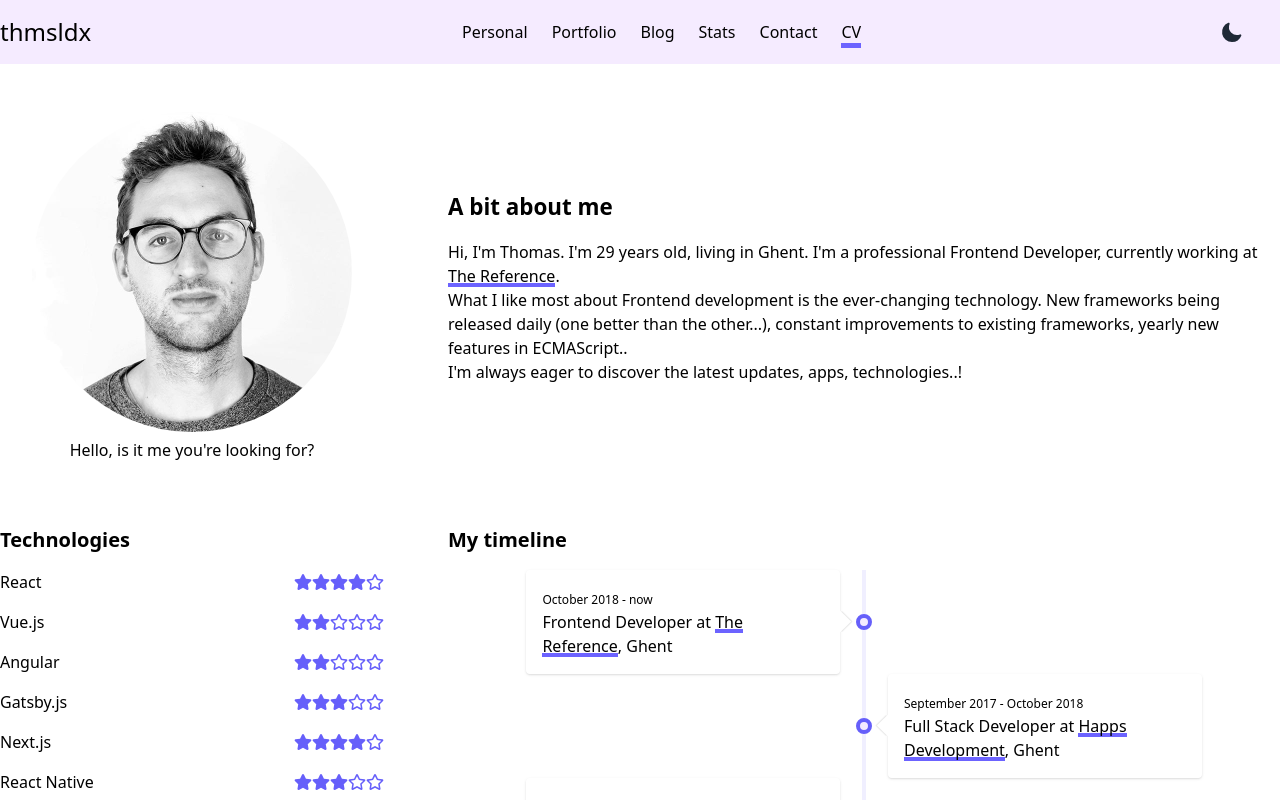
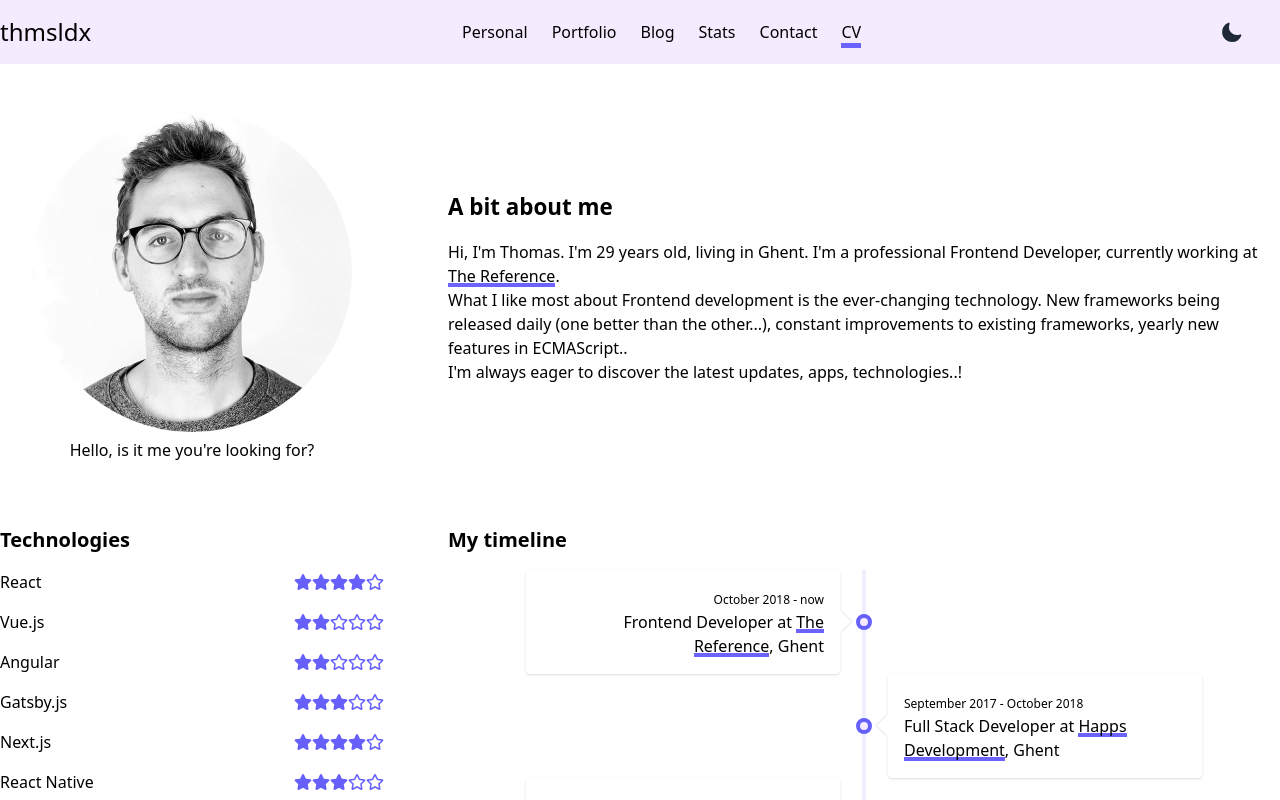
Before and after one commit to thomasledoux1/website-thomas, a Next.js app: page /cv in a window 1280 px wide. Shown: the top 800 px of the page. Built offline with nearby package versions, Linux system fonts and the light colour scheme.

Commit message:
Code cleanup

```diff
--- a/components/Contact.js
+++ b/components/Contact.js
@@ -31,7 +31,7 @@
 
   return (
     <>
-      <div className="p-6 flex justify-center flex-col items-center">
+      <div className="p-6">
         <Image
           alt="Illustration of man sitting on a block"
           src="/contact.svg"
--- a/components/TimelineItem.js
+++ b/components/TimelineItem.js
@@ -6,7 +6,7 @@
     >
       <div
         href={url}
-        className="rounded sm:max-w-80 shadow dark:bg-darkgrey p-4 relative"
+        className="rounded sm:max-w-[80%] shadow dark:bg-darkgrey p-4 relative"
       >
         {children}
         <span
--- a/package.json
+++ b/package.json
@@ -12,7 +12,6 @@
   "author": "",
   "license": "ISC",
   "dependencies": {
-    "@fortawesome/fontawesome-svg-core": "^1.2.35",
     "@fortawesome/free-brands-svg-icons": "^5.15.3",
     "@fortawesome/free-regular-svg-icons": "^5.15.3",
     "@fortawesome/free-solid-svg-icons": "^5.15.3",
@@ -23,9 +22,7 @@
     "next-themes": "^0.0.12",
     "react": "^17.0.2",
     "react-dom": "^17.0.2",
-    "smoothscroll-polyfill": "^0.4.4",
-    "strava-v3": "^2.0.9",
-    "swr": "^0.4.2"
+    "smoothscroll-polyfill": "^0.4.4"
   },
   "devDependencies": {
     "autoprefixer": "^10.2.5",
--- a/pages/_document.js
+++ b/pages/_document.js
@@ -39,10 +39,7 @@
             property="og:title"
             content="Thomas Ledoux, Frontend Developer from Ghent"
           />
-          <meta
-            property="og:image"
-            content="https://res.cloudinary.com/dzrea5zhv/image/upload/w_300/v1583171588/me_qvrwky.jpg"
-          />
+          <meta property="og:image" content="/me.jpg" />
           <meta
             name="keywords"
             content="HTML, CSS, JavaScript, Frontend, Ghent, Thomas, Ledoux"
--- a/tailwind.config.js
+++ b/tailwind.config.js
@@ -1,42 +1,22 @@
 module.exports = {
+  mode: 'jit',
   purge: ['./pages/*.js', './components/*.js'],
   darkMode: 'class',
   theme: {
-    rotate: {
-      0: '0',
-      135: '135deg',
-      '-135': '-135deg',
-    },
     extend: {
       colors: {
         purple: '#F5EBFF',
         darkPurple: '#665ffa',
-        black: '#000',
-        yellow: '#fdea7b',
         lightgrey: '#393e46',
         linkedIn: '#0076b5',
         facebook: '#1095f5',
-        green: '#69BAA5',
         darkgrey: '#222831',
         whitedarktheme: '#EEEEEE',
         orange: '#b55400',
         facebook: '#4267B2',
       },
       inset: {
-        16: '4rem',
-        8: '2rem',
-        4: '1rem',
-        3: '0.75rem',
-        2: '0.5rem',
-        1: '0.25rem',
-        '-40': '-10rem',
-        '-20': '-5rem',
-        '-8': '-2rem',
-        '1/2': '50%',
         timelineCircle: 'calc(50% - 0.5em)',
-      },
-      borderRadius: {
-        '95': '0.95rem',
       },
       boxShadow: {
         checkbox: 'inset 0.125em 0.125em 0 0.125em rgba(0,0,0,.3)',
@@ -48,31 +28,9 @@
         'link-dark': 'inset 0 -4px 0 #b55400',
         'link-dark-hover': 'inset 0 -18px 0 #b55400',
       },
-      width: {
-        '80': '80%',
-      },
       minHeight: {
         'screen-without-nav': 'calc(100vh - 4rem)',
       },
-      maxHeight: {
-        24: '6rem',
-        20: '5rem',
-      },
-      maxWidth: {
-        screen: '100vh',
-        '80': '80%',
-      },
     },
   },
-  variants: {
-    extend: {
-      backgroundColor: ['checked', 'dark', 'hover'],
-      boxShadow: ['checked', 'hover', 'dark'],
-      animation: ['hover', 'focus'],
-      justifyContent: ['odd'],
-      alignSelf: ['even'],
-      padding: ['odd', 'even'],
-    },
-  },
-  plugins: [],
 }
```
Also changed, not shown: 1 other file (tests, documents, lock files or other folders).
